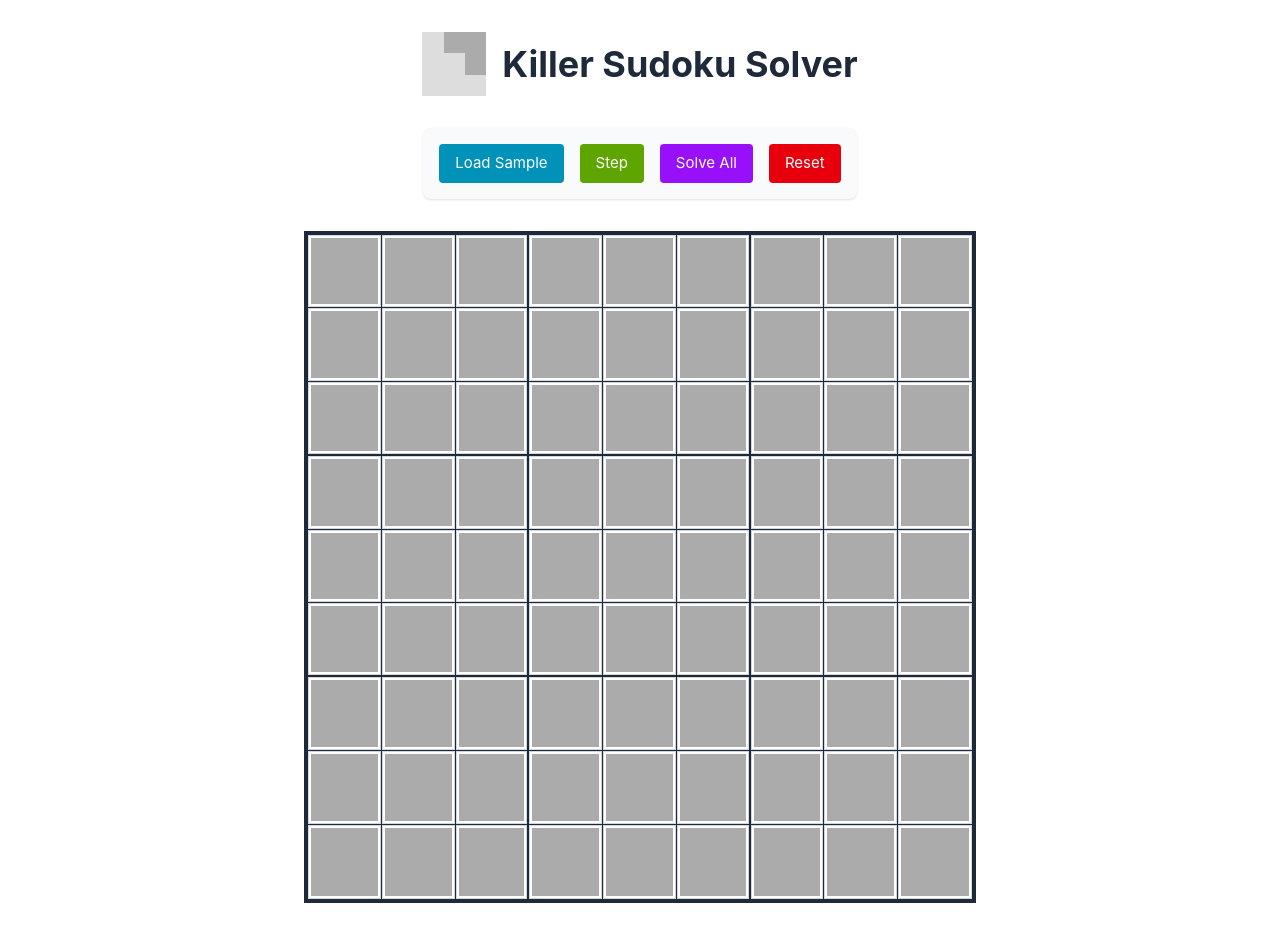
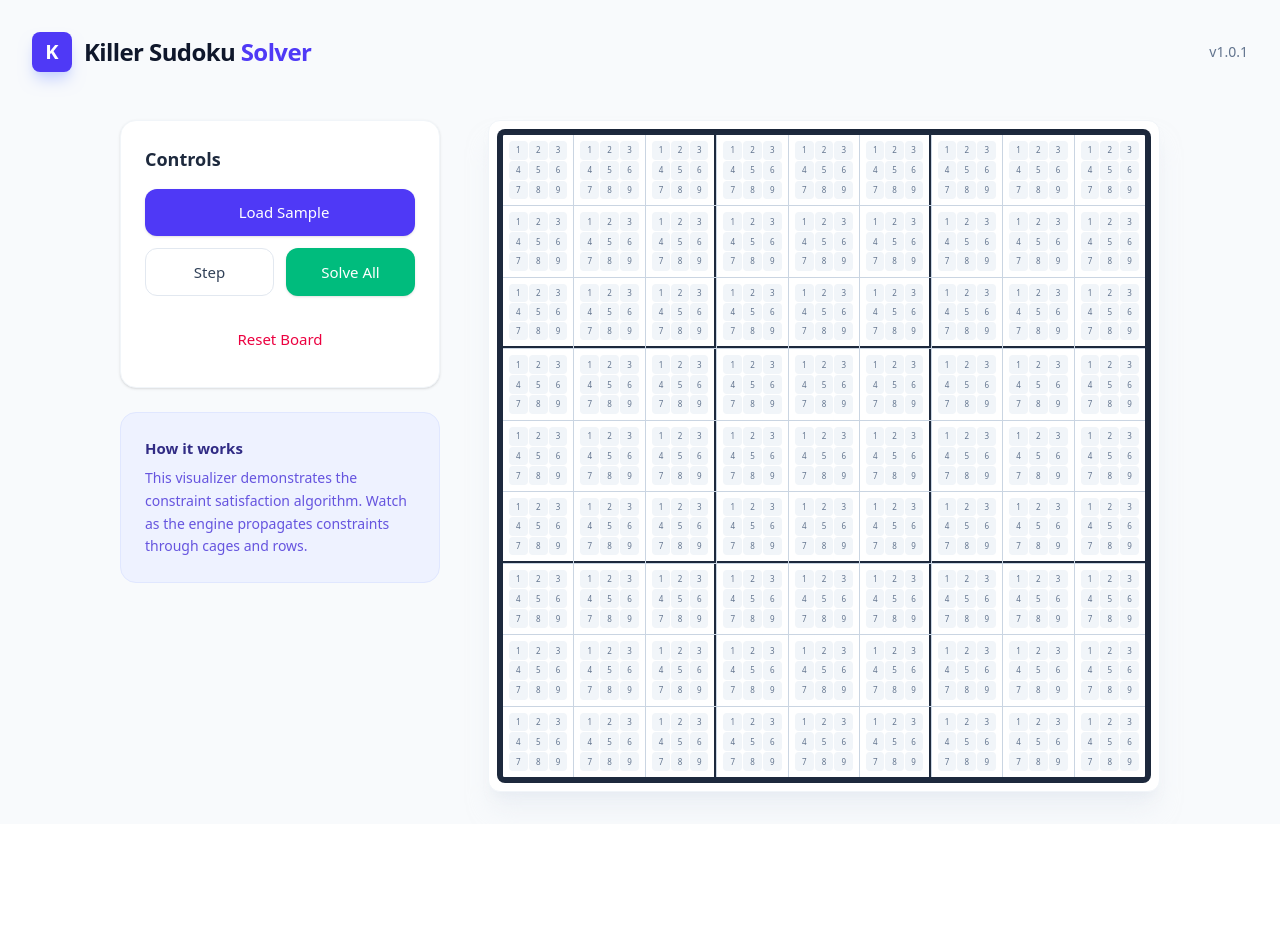
Before and after one commit to henryqingmo/sudoku-engine, a Vue app in the folder web/: page / in a window 1280 px wide. Shown: the top 942 px of the page. After the commit the page ends 824 px from the top, so only its background shows below. Built offline with nearby package versions, Linux system fonts and the light colour scheme.

Commit message:
frontend prototype ver 2

```diff
--- a/web/src/App.vue
+++ b/web/src/App.vue
@@ -1,16 +1,8 @@
 <script setup lang="ts">
 import { ref } from "vue";
-import SudokuDomain from "./components/SudokuDomain.vue";
 import SudokuGrid from "./components/SudokuGrid.vue";
 import ControlPanel from "./components/ControlPanel.vue";
 import { SudokuEngine } from "./lib/sudoku";
-
-const logoDomain = ref(new Set([1, 3, 5]));
-
-setInterval(() => {
-  const randVal = () => Math.ceil(Math.random() * 9);
-  logoDomain.value = new Set([randVal(), randVal(), randVal(), randVal()]);
-}, 1200);
 
 const engine = new SudokuEngine();
 const isSolving = ref(false);
@@ -19,8 +11,6 @@ function loadSample() {
     engine.reset();
 
     // Example Killer Sudoku setup (simplified)
-    // Just setting some cages and a few initial values if any
-
     // Cage 1: Sum 3 (1, 2) at (0,0), (0,1)
     engine.addCage({
         id: 'c1',
@@ -60,19 +50,29 @@ function reset() {
 </script>
 
 <template>
-  <header>
-    <div class="flex flex-col items-center gap-4 my-8">
-      <div class="flex items-center gap-4">
-          <SudokuDomain
-            :domain="logoDomain"
-            class="size-16"
-          />
-          <h1 class="text-4xl font-bold text-gray-800">Killer Sudoku Solver</h1>
+  <div class="min-h-screen bg-slate-50 text-slate-900 font-sans selection:bg-indigo-100 selection:text-indigo-900">
+    <div class="max-w-7xl mx-auto px-4 sm:px-6 lg:px-8 py-8 min-h-screen flex flex-col">
+
+      <!-- Header -->
+      <header class="flex items-center justify-between mb-12">
+        <div class="flex items-center gap-3">
+          <div class="size-10 bg-indigo-600 rounded-lg flex items-center justify-center shadow-lg shadow-indigo-200">
+            <span class="text-white font-bold text-xl">K</span>
           </div>
+          <h1 class="text-2xl font-bold tracking-tight text-slate-900">Killer Sudoku <span class="text-indigo-600">Solver</span></h1>
+        </div>
+        <div class="text-sm font-medium text-slate-500">
+          v1.0.1
         </div>
       </header>
 
-  <main class="flex flex-col items-center gap-8 pb-12">
+      <!-- Main Content -->
+      <main class="flex-1 flex flex-col lg:flex-row gap-12 items-start justify-center">
+
+        <!-- Left Column: Controls & Info -->
+        <div class="w-full lg:w-80 flex flex-col gap-6 order-2 lg:order-1">
+          <div class="bg-white rounded-2xl p-6 shadow-sm border border-slate-100">
+            <h2 class="text-lg font-semibold mb-4 text-slate-800">Controls</h2>
             <ControlPanel
                 :solving="isSolving"
                 @load-sample="loadSample"
@@ -80,7 +80,25 @@ function reset() {
                 @step="step"
                 @reset="reset"
             />
+          </div>
 
+          <div class="bg-indigo-50 rounded-2xl p-6 border border-indigo-100">
+            <h3 class="text-indigo-900 font-semibold mb-2">How it works</h3>
+            <p class="text-indigo-700/80 text-sm leading-relaxed">
+              This visualizer demonstrates the constraint satisfaction algorithm.
+              Watch as the engine propagates constraints through cages and rows.
+            </p>
+          </div>
+        </div>
+
+        <!-- Right Column: The Grid -->
+        <div class="flex-1 w-full max-w-2xl order-1 lg:order-2 flex justify-center">
+           <div class="w-full bg-white p-2 rounded-xl shadow-xl shadow-slate-200/50 border border-slate-100">
               <SudokuGrid :engine="engine" />
+           </div>
+        </div>
+
       </main>
+    </div>
+  </div>
 </template>
--- a/web/src/components/ControlPanel.vue
+++ b/web/src/components/ControlPanel.vue
@@ -12,18 +12,19 @@ const emit = defineEmits<{
 </script>
 
 <template>
-  <div class="flex flex-wrap gap-4 p-4 bg-gray-50 rounded-lg shadow-sm">
+  <div class="flex flex-col gap-3 w-full">
     <button
       @click="emit('load-sample')"
-      class="px-4 py-2 bg-cyan-600 text-white rounded hover:bg-cyan-700 transition-colors"
+      class="w-full px-4 py-3 bg-indigo-600 text-white font-medium rounded-xl hover:bg-indigo-700 active:bg-indigo-800 transition-all shadow-sm hover:shadow-md disabled:opacity-50 disabled:cursor-not-allowed flex items-center justify-center gap-2"
       :disabled="solving"
     >
-      Load Sample
+      <span class="text-lg"></span> Load Sample
     </button>
 
+    <div class="grid grid-cols-2 gap-3">
         <button
         @click="emit('step')"
-      class="px-4 py-2 bg-lime-600 text-white rounded hover:bg-lime-700 transition-colors"
+        class="px-4 py-3 bg-white text-slate-700 font-medium rounded-xl border border-slate-200 hover:bg-slate-50 hover:border-slate-300 active:bg-slate-100 transition-all disabled:opacity-50 disabled:cursor-not-allowed"
         :disabled="solving"
         >
         Step
@@ -31,17 +32,18 @@ const emit = defineEmits<{
 
         <button
         @click="emit('solve')"
-      class="px-4 py-2 bg-purple-600 text-white rounded hover:bg-purple-800 transition-colors"
+        class="px-4 py-3 bg-emerald-500 text-white font-medium rounded-xl hover:bg-emerald-600 active:bg-emerald-700 transition-all shadow-sm hover:shadow-md disabled:opacity-50 disabled:cursor-not-allowed"
         :disabled="solving"
         >
         Solve All
         </button>
+    </div>
 
     <button
       @click="emit('reset')"
-      class="px-4 py-2 bg-red-600 text-white rounded hover:bg-red-800 transition-colors"
+      class="w-full px-4 py-3 text-rose-600 font-medium rounded-xl hover:bg-rose-50 transition-colors mt-2"
     >
-      Reset
+      Reset Board
     </button>
   </div>
 </template>
--- a/web/src/components/SudokuCell.vue
+++ b/web/src/components/SudokuCell.vue
@@ -15,28 +15,23 @@ const isSelected = defineModel<boolean>('selected');
 
 const cellClasses = computed(() => {
   return {
-    'relative flex items-center justify-center border border-gray-300 select-none cursor-pointer': true,
-    'bg-white': !props.cell.isFixed && !isSelected.value,
-    'bg-gray-100': props.cell.isFixed,
-    'bg-blue-100': isSelected.value,
-    'text-3xl font-bold text-gray-800': props.cell.value !== null,
+    'relative flex items-center justify-center select-none cursor-pointer transition-colors duration-150': true,
+    'bg-white hover:bg-slate-50': !props.cell.isFixed && !isSelected.value,
+    'bg-slate-100 text-slate-900': props.cell.isFixed,
+    'bg-indigo-100 text-indigo-900': isSelected.value,
+    'text-3xl font-medium': props.cell.value !== null,
+    'text-slate-700': props.cell.value !== null && !props.cell.isFixed && !isSelected.value,
   };
 });
 
 // Cage styling
-// We can use inline styles or dynamic classes for cage borders if we want to be fancy.
-// For now, let's assume the grid handles the heavy lifting of cage borders,
-// or we just use a dashed outline if it's in a cage.
-// Actually, a common way is to color the background of cages slightly differently or use a dashed border.
-// Since we are using Tailwind, we can try to apply classes based on cage presence.
-
 const cageClasses = computed(() => {
     if (!props.cage) return {};
-    // This is a simplification. Ideally we want borders only on the edges of the cage.
-    // That requires knowing neighbors.
-    // For this minimal version, let's just show the cage ID or sum if it's top left.
     return {
-        'bg-yellow-50/50': true // Light highlight for caged cells
+        // Use a subtle dashed border for cages
+        'after:absolute after:inset-0.5 after:border-2 after:border-dashed after:border-indigo-200/70 after:rounded-sm after:pointer-events-none': true,
+        // And a very subtle background tint
+        'bg-indigo-50/30': !isSelected.value && !props.cell.isFixed
     }
 });
 
@@ -49,7 +44,7 @@ const cageClasses = computed(() => {
     class="aspect-square w-full h-full"
   >
     <!-- Cage Sum Indicator -->
-    <div v-if="isCageTopLeft && cage" class="absolute top-0 left-1 text-xs font-bold text-gray-700 z-10">
+    <div v-if="isCageTopLeft && cage" class="absolute top-0.5 left-1 text-[15px] font-bold text-indigo-500/80 z-10 bg-white/80 px-0.5 rounded">
       {{ cage.sum }}
     </div>
 
--- a/web/src/components/SudokuDomain.vue
+++ b/web/src/components/SudokuDomain.vue
@@ -5,10 +5,15 @@ defineProps<{
 </script>
 
 <template>
-  <div class="grid grid-cols-3 grid-rows-3">
-    <div v-for="value in 9" :key="value" :class="{
-      'bg-neutral-500/60 transition-opacity': true,
-      'opacity-40': !domain.has(value)
-    }" />
+  <div class="grid grid-cols-3 grid-rows-3 w-full h-full p-1 gap-px">
+    <div v-for="value in 9" :key="value"
+      class="flex items-center justify-center text-[8px] font-medium text-slate-400 select-none rounded-sm"
+      :class="{
+        'opacity-0': !domain.has(value),
+        'bg-slate-100 text-slate-500': domain.has(value)
+      }"
+    >
+      {{ value }}
+    </div>
   </div>
 </template>
--- a/web/src/components/SudokuGrid.vue
+++ b/web/src/components/SudokuGrid.vue
@@ -46,17 +46,19 @@ function onCellClick(r: number, c: number) {
 </script>
 
 <template>
-  <div class="relative w-full max-w-2xl aspect-square border-4 border-gray-800">
-    <div class="grid grid-cols-9 grid-rows-9 gap-0 bg-gray-800 w-full h-full">
+  <div class="relative w-full aspect-square bg-slate-800 rounded-lg p-1 shadow-inner">
+    <!-- The Grid Container -->
+    <div class="grid grid-cols-9 grid-rows-9 gap-px bg-slate-300 w-full h-full border-2 border-slate-800 rounded overflow-hidden">
       <template v-for="(row, r) in board" :key="r">
         <template v-for="(cell, c) in row" :key="`${r}-${c}`">
           <div
-            class="relative bg-white"
+            class="relative bg-white overflow-hidden"
             :class="{
-                'border-r-2 border-gray-800': (c + 1) % 3 === 0 && c !== 8,
-                'border-b-2 border-gray-800': (r + 1) % 3 === 0 && r !== 8,
-                'border-r border-gray-800': (c + 1) % 3 !== 0,
-                'border-b border-gray-800': (r + 1) % 3 !== 0
+                // Thicker borders for 3x3 blocks using margin tricks or specific borders
+                // Actually, using gap-px gives us 1px borders everywhere.
+                // We can add extra borders to specific cells to simulate the 3x3 grid.
+                'border-r-2 border-r-slate-800': (c + 1) % 3 === 0 && c !== 8,
+                'border-b-2 border-b-slate-800': (r + 1) % 3 === 0 && r !== 8,
             }"
           >
             <SudokuCell
@@ -68,14 +70,6 @@ function onCellClick(r: number, c: number) {
               :selected="selectedCell?.r === r && selectedCell?.c === c"
               @update:selected="onCellClick(r, c)"
             />
-
-            <!-- Cage Borders Overlay (Simplified) -->
-            <!-- If we want true cage borders, we'd need more complex logic here or SVG overlay -->
-            <div v-if="cell.cageId" class="absolute inset-0 pointer-events-none border-dashed border-gray-400/50"
-                 :class="{
-                     'border-2': true
-                 }"
-            ></div>
           </div>
         </template>
       </template>
```
Lines whose indentation alone changed are shown as unchanged.
